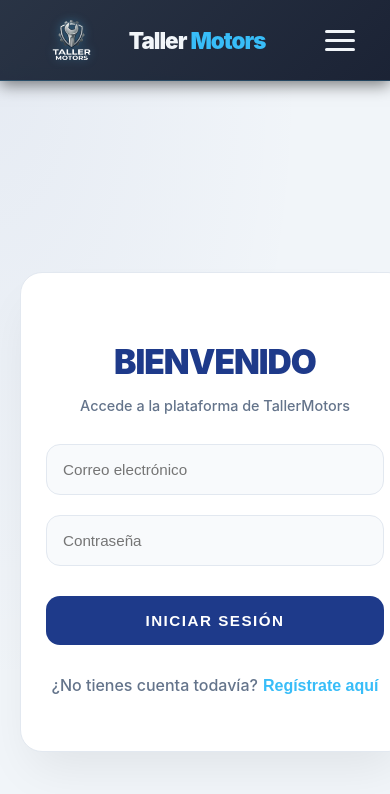
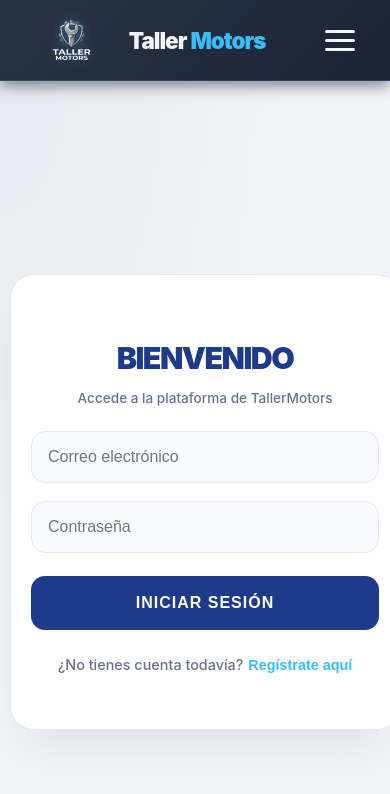
Before and after one commit to alfonso964/taller-proyecto-intermodular, a React (Vite) app: page /login in a window 390 px wide. Shown: the top 794 px of the page. Built offline with nearby package versions, Linux system fonts and the light colour scheme; no server answers.

Commit message:
ajustes login movil

```diff
--- a/src/pages/Login.jsx
+++ b/src/pages/Login.jsx
@@ -11,13 +11,13 @@ const Login = () => {
   const manejarLogin = async (e) => {
     e.preventDefault();
 
-    // 1. Limpieza preventiva: nos aseguramos de que no haya restos de sesiones fallidas
+    // 1. Limpieza preventiva
     await supabase.auth.signOut();
     localStorage.clear();
 
     // 2. Inicio de sesión real
     const { data, error } = await supabase.auth.signInWithPassword({
-      email: email.trim(), // El trim() evita errores por espacios invisibles al final
+      email: email.trim(),
       password,
     });
 
@@ -31,25 +31,20 @@ const Login = () => {
         .eq('id', data.user.id)
         .single();
 
-      // --- CAMBIO APLICADO AQUÍ ---
       if (perfilError) {
         console.error("DETALLE DEL ERROR 403:", perfilError);
-        // Forzamos limpieza total si hay un error de permisos
         localStorage.clear();
         alert("Error de permisos: La base de datos aún bloquea el acceso. Revisa las políticas SQL.");
-        navigate('/historial'); // Redirección por defecto si algo falla
+        navigate('/historial');
         return;
       }
-      // ----------------------------
 
       // 4. Normalizamos y Redirigimos
       const rol = perfil?.rol?.toLowerCase();
 
       if (rol === 'admin') {
-        console.log("Acceso como Administrador");
         navigate('/admin');
       } else {
-        console.log("Acceso como Cliente");
         navigate('/historial');
       }
     }
--- a/src/styles/Login.css
+++ b/src/styles/Login.css
@@ -1,26 +1,29 @@
 /* --- src/styles/Login.css --- */
 
-/* --- FONDO MODERNO Y LIMPIO --- */
+/* Reset preventivo para asegurar que los paddings no sumen ancho extra */
+.contenedor-login *, .contenedor-login *::before, .contenedor-login *::after {
+    box-sizing: border-box;
+}
+
 .contenedor-login {
     width: 100%;
     min-height: 100vh;
     display: flex;
     justify-content: center;
     align-items: center;
-    padding: 20px;
+    /* Padding de seguridad para que la tarjeta no pegue a los bordes del móvil */
+    padding: 15px;
     background: radial-gradient(at 0% 0%, rgba(30, 58, 138, 0.05) 0, transparent 50%),
                 #f1f5f9;
     position: relative;
 }
 
-/* --- TARJETA MINIMALISTA (AJUSTADA) --- */
 .tarjeta-login {
     width: 100%;
-    /* Un ancho máximo ligeramente mayor para desktop */
     max-width: 420px;
     background: #ffffff;
-    /* Padding generoso pero equilibrado para desktop */
-    padding: 50px;
+    /* Padding balanceado para desktop */
+    padding: 50px 40px;
     border-radius: 28px;
     border: 1px solid #e2e8f0;
     box-shadow: 0 25px 50px -12px rgba(0, 0, 0, 0.08);
@@ -30,40 +33,40 @@
 
 .titulo-login {
     color: #1e3a8a;
-    font-size: 2.6rem;
+    font-size: 2.4rem;
     font-weight: 900;
     margin-bottom: 8px;
     text-align: center;
-    letter-spacing: -2px;
+    letter-spacing: -1.5px;
     text-transform: uppercase;
 }
 
 .subtitulo-login {
     color: #64748b;
     font-size: 0.95rem;
-    margin-bottom: 40px;
+    margin-bottom: 35px;
     text-align: center;
     display: block;
     font-weight: 500;
 }
 
-/* --- FORMULARIO --- */
 .formulario-login {
     display: flex;
     flex-direction: column;
-    gap: 20px;
+    gap: 18px;
 }
 
 .entrada-login {
     width: 100%;
-    padding: 18px;
+    padding: 16px;
     background: #f8fafc;
     border: 1.5px solid #e2e8f0;
     border-radius: 14px;
     color: #0f172a;
     font-size: 1rem;
     transition: all 0.2s ease;
-    box-sizing: border-box;
+    /* Evita que el input se salga del contenedor */
+    display: block;
 }
 
 .entrada-login:focus {
@@ -73,7 +76,6 @@
     box-shadow: 0 0 0 4px rgba(30, 58, 138, 0.1);
 }
 
-/* --- BOTÓN MEJORADO --- */
 .boton-login {
     width: 100%;
     padding: 18px;
@@ -85,33 +87,27 @@
     font-weight: 700;
     cursor: pointer;
     text-transform: uppercase;
-    letter-spacing: 1.5px;
-    margin-top: 10px;
+    letter-spacing: 1px;
+    margin-top: 5px;
     transition: all 0.4s cubic-bezier(0.175, 0.885, 0.32, 1.275);
-    position: relative;
-    overflow: hidden;
 }
 
 .boton-login:hover {
     background: #1e40af;
-    transform: translateY(-3px);
-    box-shadow: 0 10px 25px rgba(30, 58, 138, 0.3);
+    transform: translateY(-2px);
+    box-shadow: 0 10px 20px rgba(30, 58, 138, 0.2);
 }
 
-.boton-login:active {
-    transform: translateY(-1px);
-}
-
-/* --- ENLACES SECUNDARIOS --- */
 .contenedor-enlace-secundario {
-    margin-top: 30px;
+    margin-top: 25px;
     text-align: center;
 }
 
 .texto-secundario {
     color: #64748b;
-    font-size: 1rem;
+    font-size: 0.9rem;
     font-weight: 500;
+    line-height: 1.4;
 }
 
 .boton-enlace {
@@ -120,46 +116,32 @@
     color: #38bdf8;
     cursor: pointer;
     font-weight: 700;
-    font-size: 1rem;
+    font-size: 0.9rem;
     margin-left: 5px;
     padding: 0;
-    transition: all 0.2s ease;
     text-decoration: none;
-    display: inline-block;
 }
 
-.boton-enlace:hover {
-    color: #0ea5e9;
-    text-decoration: underline;
-}
+/* --- AJUSTE FINAL PARA MÓVIL (CORRECCIÓN DE image_22ddf6.png) --- */
+@media (max-width: 480px) {
+    .contenedor-login {
+        padding: 10px; /* Reducimos el espacio exterior */
+    }
 
-/* --- VISTA MÓVIL CORREGIDA Y OPTIMIZADA --- */
-@media (max-width: 480px) {
     .tarjeta-login {
-        /* Reducimos el padding interno drásticamente para ganar espacio lateral */
-        padding: 40px 25px;
-        border-radius: 22px;
-        /* Forzamos que la tarjeta ocupe el 90% del ancho del viewport */
-        width: 90% !important;
-        /* Aseguramos que no se pase del ancho máximo si la pantalla es muy pequeña */
-        max-width: none;
-        /* Centramos la tarjeta con márgenes automáticos a los lados */
-        margin-left: auto;
-        margin-right: auto;
+        /* Reducimos el padding interno para que los inputs tengan más aire */
+        padding: 40px 20px;
+        border-radius: 24px;
+        /* Quitamos cualquier restricción que cause el desbordamiento */
+        margin: 0 auto;
     }
 
     .titulo-login {
-        font-size: 2.1rem;
-        letter-spacing: -1px;
+        font-size: 1.9rem;
     }
 
     .subtitulo-login {
-        font-size: 0.9rem;
-        margin-bottom: 30px;
-    }
-
-    .entrada-login, .boton-login {
-        padding: 16px; /* Ajuste sutil de padding en inputs/botones */
-        font-size: 0.95rem;
+        font-size: 0.85rem;
+        margin-bottom: 25px;
     }
 }
```
